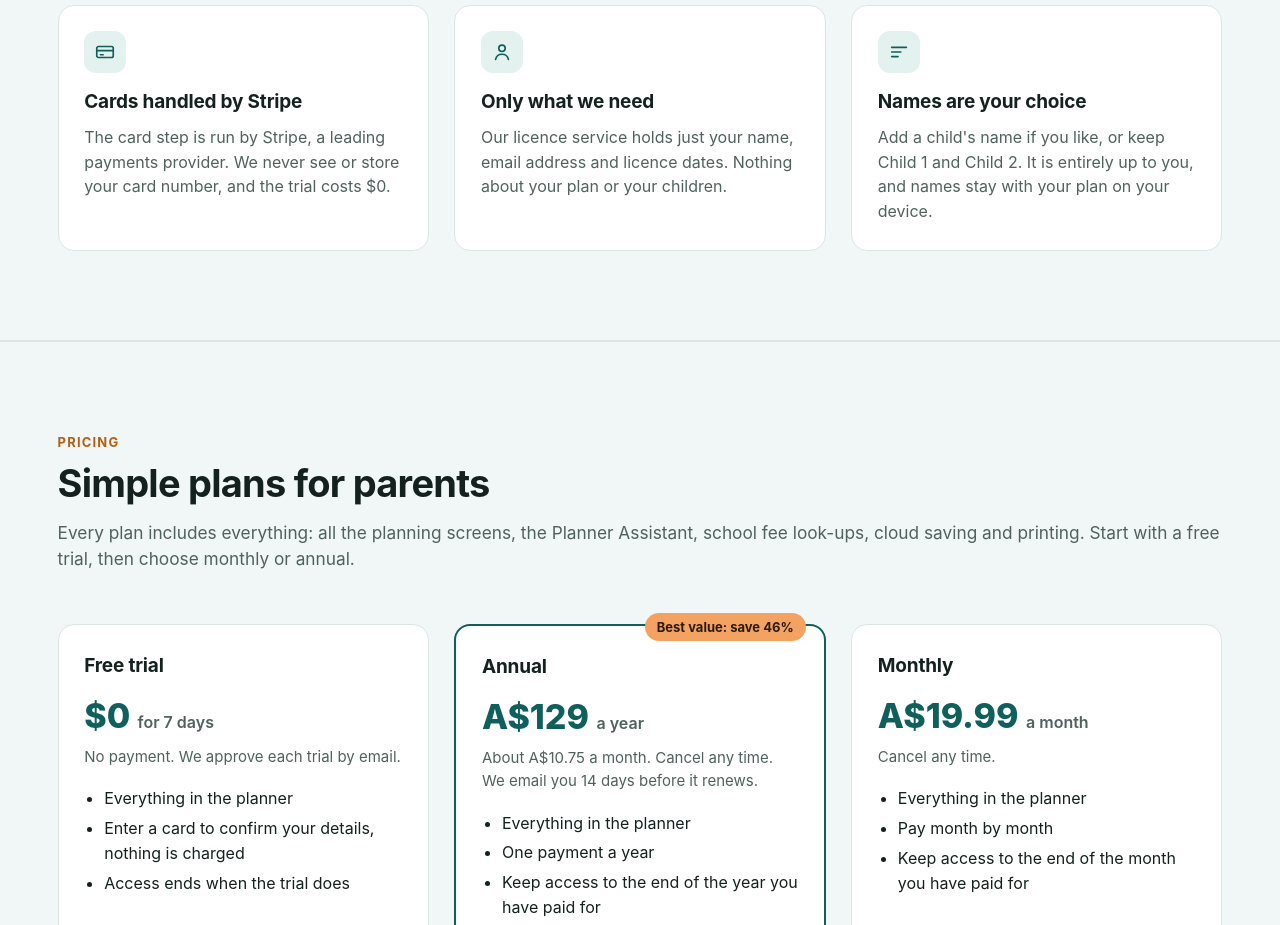
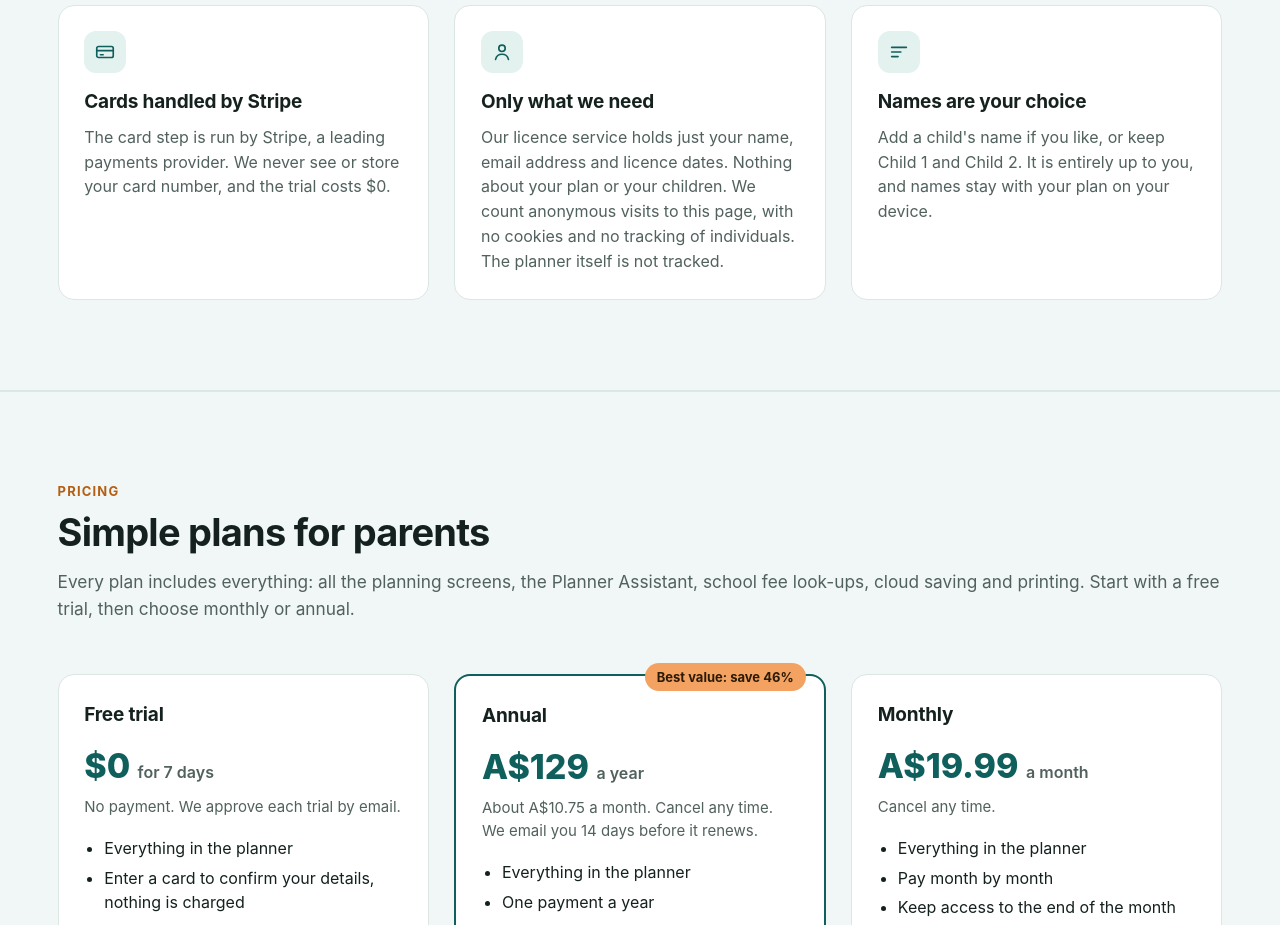
Before and after one commit to guyhinton/easyschoolfeesplanner, a plain HTML site: page index.html in a window 1280 px wide. Shown: the part 6860-7785 px from the top of the page. Drawn offline with Linux system fonts and the light colour scheme; no server answers.

Commit message:
Site update Wed 25/11/2026 16:09

```diff
--- a/index.html
+++ b/index.html
@@ -166,6 +166,9 @@
   .badge{flex:none;background:var(--accent);color:#2A1A06;font-size:12px;font-weight:800;letter-spacing:.07em;text-transform:uppercase;border-radius:999px;padding:6px 12px;margin-top:2px}
   @media (max-width:700px){.soon{flex-direction:column;gap:10px;padding:20px}}
 </style>
+<!-- Cloudflare Web Analytics -->
+<script type='module' src='https://static.cloudflareinsights.com/beacon.min.js' data-cf-beacon='{"token": "324a0b0f531246cb9094e431df58110c"}'></script>
+<!-- End Cloudflare Web Analytics -->
 </head>
 <body>
 
@@ -331,7 +334,7 @@
       <div class="card"><div class="icon"><svg viewBox="0 0 24 24"><rect x="5" y="11" width="14" height="10" rx="2"/><path d="M8 11V8a4 4 0 018 0v3"/></svg></div><h3>Encrypted connection</h3><p>The website and sign-in are served over HTTPS, so what you type is encrypted on its way to us.</p></div>
       <div class="card"><div class="icon"><svg viewBox="0 0 24 24"><path d="M12 3l8 3v6c0 4.6-3.3 7.7-8 9-4.7-1.3-8-4.4-8-9V6l8-3z"/><path d="M9 12l2.2 2.2L15.5 10"/></svg></div><h3>Passwords kept safe</h3><p>Your password is stored only as a salted hash, never in readable form, so even we cannot see it.</p></div>
       <div class="card"><div class="icon"><svg viewBox="0 0 24 24"><rect x="3" y="6" width="18" height="12" rx="2"/><path d="M3 10.5h18M7 15h3"/></svg></div><h3>Cards handled by Stripe</h3><p>The card step is run by Stripe, a leading payments provider. We never see or store your card number, and the trial costs $0.</p></div>
-      <div class="card"><div class="icon"><svg viewBox="0 0 24 24"><circle cx="12" cy="8" r="3.5"/><path d="M5 20c.8-3.6 3.6-5.5 7-5.5s6.2 1.9 7 5.5"/></svg></div><h3>Only what we need</h3><p>Our licence service holds just your name, email address and licence dates. Nothing about your plan or your children.</p></div>
+      <div class="card"><div class="icon"><svg viewBox="0 0 24 24"><circle cx="12" cy="8" r="3.5"/><path d="M5 20c.8-3.6 3.6-5.5 7-5.5s6.2 1.9 7 5.5"/></svg></div><h3>Only what we need</h3><p>Our licence service holds just your name, email address and licence dates. Nothing about your plan or your children. We count anonymous visits to this page, with no cookies and no tracking of individuals. The planner itself is not tracked.</p></div>
       <div class="card"><div class="icon"><svg viewBox="0 0 24 24"><path d="M4 7h16M4 12h10M4 17h7"/></svg></div><h3>Names are your choice</h3><p>Add a child's name if you like, or keep Child 1 and Child 2. It is entirely up to you, and names stay with your plan on your device.</p></div>
     </div>
   </div>
```
